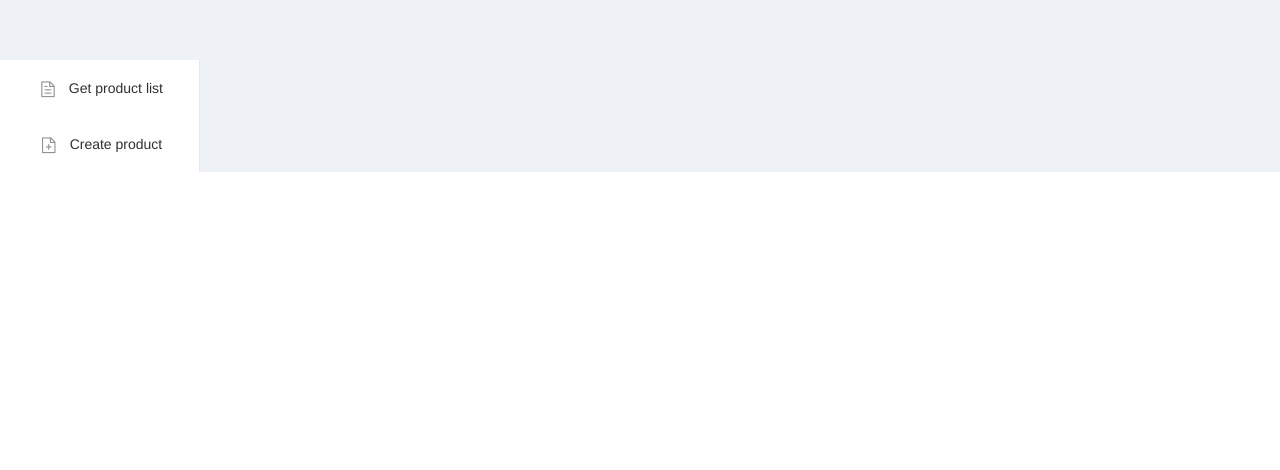
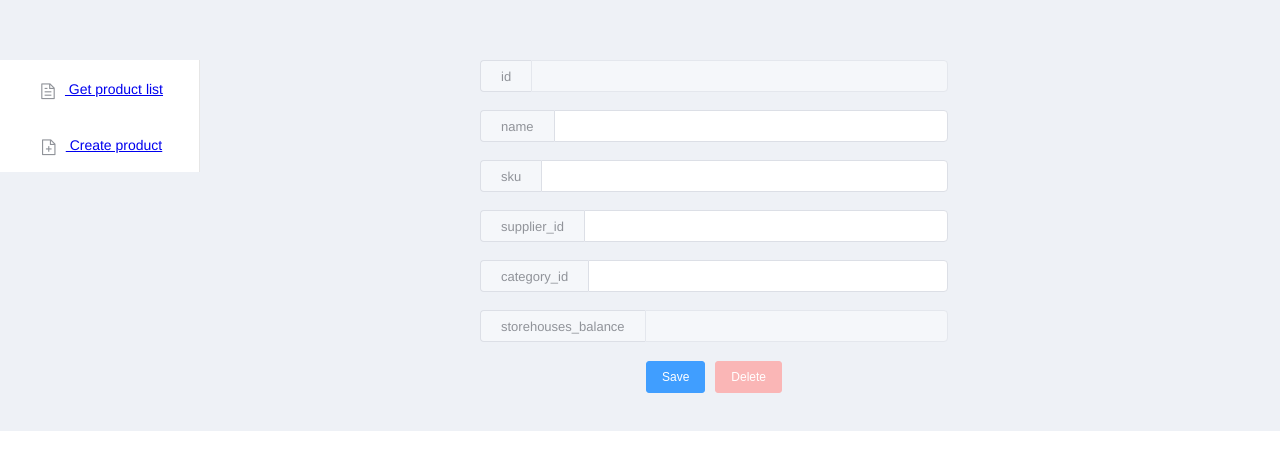
Before and after one commit to VaolEr/UchetTovarovGeeks, a Vue app: page /#/product-form in a window 1280 px wide. Shown: the top 470 px of the page. Built offline with nearby package versions, Linux system fonts and the light colour scheme; no server answers.

Commit message:
Implementet routing. Added some CRUD methods
- Added routing module to the app
- Added DELETE method
- Added Create product form and method
- Changed favicon

```diff
--- a/package.json
+++ b/package.json
@@ -11,11 +11,13 @@
     "axios": "^0.21.0",
     "core-js": "^3.6.5",
     "element-ui": "^2.14.1",
-    "vue": "^2.6.11"
+    "vue": "^2.6.11",
+    "vue-router": "^3.2.0"
   },
   "devDependencies": {
     "@vue/cli-plugin-babel": "~4.5.0",
     "@vue/cli-plugin-eslint": "~4.5.0",
+    "@vue/cli-plugin-router": "^4.5.9",
     "@vue/cli-service": "~4.5.0",
     "babel-eslint": "^10.1.0",
     "eslint": "^6.7.2",
--- a/src/App.vue
+++ b/src/App.vue
@@ -2,45 +2,28 @@
   <el-container id="app">
 
     <el-aside width="200px" >
-      <Menu v-on:change-component="selectActiveComponent" components="components"/>
+      <Menu />
     </el-aside>
     <el-main style="padding-top: 0px;">
-      <component v-bind:is="activeComponent"></component>
-
+      <router-view />
     </el-main>
 
   </el-container>
 </template>
 
 <script>
-import GetListProducts from './components/GetListProducts.vue'
 import Menu from './components/Menu.vue'
-import CreateProduct from './components/CreateProduct.vue'
 
 export default {
   name: 'app',
   components: {
-    GetListProducts,
     Menu,
-    CreateProduct,
-  },
+    },
   data() {
     return {
-      activeComponent: GetListProducts,
-      appComponents: this.$options.components
+
     }
   },
-  methods: {
-    selectActiveComponent: function (compName) {
-      this.activeComponent = this.appComponents[compName]
-    },
-    printStuff() {
-      console.log(this)
-    }
-  },
-  mounted() {
-    this.printStuff()
-  }
 }
 </script>
 
--- a/src/components/CreateProduct.vue
+++ /dev/null
@@ -1,55 +0,0 @@
-<template>
-    <el-form class="product-form" ref="form" :model="formFields" size='small'>
-        <el-form-item v-for="(item, name, index) in formFields" :key="index" >
-            <el-input v-model="formFields[name]" autosize :disabled="name == 'id'">
-                <template slot="prepend">{{ name }}</template>
-            </el-input>
-        </el-form-item>
-        <el-form-item>
-            <el-button type="primary" @click="onSubmit">Save</el-button>
-            <el-button disabled type="danger" @click="onDelete">Delete</el-button>
-        </el-form-item>
-    </el-form>
-</template>
-
-<script>
-export default {
-    name: "CreateProduct",
-    data() {
-        return {
-            formFields: {
-                id: '',
-                name: '',
-                sku: '',
-                supplier: '',
-                category: '',
-                item_storehouses: '',
-            }
-        }
-    },
-    methods: {
-        onSubmit(){
-            this.$axios
-            .post('stock/create/', this.formFields)
-            .then(response => {
-                console.log(response)
-                })
-            .catch(error => {
-                    console.log(error)
-                })
-
-        },
-        onDelete(id){
-            console.log("deleted", id)
-        },
-    }
-
-}
-</script>
-
-<style scoped>
-.product-form {
-    width:45%;
-    margin-left:25%
-}
-</style>
--- a/src/components/GetListProducts.vue
+++ b/src/components/GetListProducts.vue
@@ -38,9 +38,6 @@
 <script>
 export default {
   name: 'GetListProducts',
-  props: {
-    msg: String
-  },
   data() {
         return {
             loading: true,
@@ -71,11 +68,20 @@ export default {
             this.product_keys = [];
         },
         handleEdit(id) {
-          console.log(id)
-          console.log(this)
+          this.$emit('change-component', 'ProductForm', {id})
         },
         handleDelete(id) {
-          console.log(id)
+          this.$axios
+                .delete(`stock/product/${id}/`)
+                .then(response => {
+                    this.products = response.data.product_list
+                    this.product_keys = Object.keys(this.products[0])
+                    })
+                .catch(error => {
+                    console.log(error)
+                    this.request_error = true
+                })
+                .finally(() => (this.loading = false));
         }
     },
     created() {
--- a/src/components/Menu.vue
+++ b/src/components/Menu.vue
@@ -1,8 +1,12 @@
 <template>
     <el-menu default-active="1">
-        <el-menu-item v-for="(item, index) in menuItems" :key="index" @click="changeMainComp(item.componentName)">
-            <i :class='item.icon'></i>
-            {{ item.title }}
+        <el-menu-item v-for="(item, index) in menuItems" :key="index">
+
+            <router-link :to="item.routName">
+                <i :class='item.icon'></i>
+                {{ item.title }}
+            </router-link>
+
         </el-menu-item>
     </el-menu>
 </template>
@@ -13,15 +17,13 @@ export default {
     data() {
         return{
             menuItems: [
-                {title: 'Get product list', componentName: 'GetListProducts', icon:'el-icon-document'},
-                {title: 'Create product', componentName: 'CreateProduct', icon:'el-icon-document-add'}
+                {title: 'Get product list', icon:'el-icon-document', routName: {name: 'productList'}},
+                {title: 'Create product', icon:'el-icon-document-add', routName: {name: 'ProductFormView'}}
                 ],
         }
     },
     methods: {
-        changeMainComp(componentName) {
-            this.$emit('change-component', componentName)
-        }
+
     }
 
 }
--- /dev/null
+++ b/src/components/ProductForm.vue
@@ -0,0 +1,87 @@
+<template>
+    <el-form class="product-form" ref="form" :model="formFields" size='small'>
+        <el-form-item v-for="(item, name, index) in formFields" :key="index" >
+            <el-input v-model="formFields[name]" autosize :disabled="name == 'id' || name == 'storehouses_balance'">
+                <template slot="prepend">{{ name }}</template>
+            </el-input>
+        </el-form-item>
+        <el-form-item>
+            <el-button type="primary" @click="onSubmit">Save</el-button>
+            <el-button disabled type="danger" @click="onDelete">Delete</el-button>
+        </el-form-item>
+    </el-form>
+</template>
+
+<script>
+export default {
+    name: "ProductForm",
+    props: ['compArgs'],
+    data() {
+        return {
+            formFields: {
+                id: '',
+                name: '',
+                sku: '',
+                supplier_id: '',
+                category_id: '',
+                storehouses_balance: '',
+            }
+        }
+    },
+    methods: {
+        onSubmit(){
+            this.$axios
+            .post('stock/product/create/', this.formFields)
+            .then(response => {
+                console.log(response)
+                })
+            .catch(error => {
+                    console.log(error)
+                })
+
+        },
+        onDelete(id){
+            console.log("deleted", id)
+        },
+
+        loadData(args){
+            // TODO Rewrite this func. It should rely on routing
+            try {
+                let id = args[0]['id']
+                this.$axios
+                .get(`stock/product/${id}/`)
+                .then(response => {
+
+                    let data = response.data.product_list
+                    this.formFields.id = data.id
+                    this.formFields.name = data.name
+                    this.formFields.sku = data.sku
+                    this.formFields.supplier_id = data.supplier_id
+                    this.formFields.category_id = data.category_id
+
+                })
+                .catch(error => {
+                    console.log(error)
+                })
+            }
+            catch (err){
+                if (err.name == "TypeError") {
+                    console.log("Create mode")
+                }
+            }
+
+        }
+    },
+    created() {
+        this.loadData(this.compArgs)
+    },
+
+}
+</script>
+
+<style scoped>
+.product-form {
+    width:45%;
+    margin-left:25%
+}
+</style>
--- a/src/main.js
+++ b/src/main.js
@@ -2,13 +2,18 @@ import Axios from 'axios'
 import Vue from 'vue'
 import App from './App.vue'
 import './plugins/element.js'
+import router from './router'
 
+// local test
+// Axios.defaults.baseURL = 'http://127.0.0.1:8001/'
 
-Axios.defaults.baseURL = 'http://127.0.0.1:8001/'
+// stage heroku
+Axios.defaults.baseURL = 'https://pydjango-geek-stockcontrol.herokuapp.com/'
 
 Vue.config.productionTip = false
 Vue.prototype.$axios = Axios
 
 new Vue({
-  render: h => h(App),
+  router,
+  render: h => h(App)
 }).$mount('#app')
--- /dev/null
+++ b/src/router/index.js
@@ -0,0 +1,30 @@
+import Vue from 'vue'
+import VueRouter from 'vue-router'
+import GetListProducts from '../components/GetListProducts.vue'
+import ProductFormView from '../views/ProductFormView.vue'
+
+Vue.use(VueRouter)
+
+const routes = [
+  {
+    path: '/',
+    name: 'index',
+    component: GetListProducts
+  },
+  {
+    path: '/product-list',
+    name: 'productList',
+    component: GetListProducts
+  },
+  {
+    path: '/product-form',
+    name: 'ProductFormView',
+    component: ProductFormView
+  },
+]
+
+const router = new VueRouter({
+  routes
+})
+
+export default router
--- /dev/null
+++ b/src/views/ProductFormView.vue
@@ -0,0 +1,12 @@
+<template>
+  <product-form> </product-form>
+</template>
+
+<script>
+import ProductForm from '../components/ProductForm.vue'
+
+export default {
+  components: { ProductForm },
+  name: "ProductFormView"
+}
+</script>
```
Also changed, not shown: 2 other files (tests, documents, lock files or other folders).
